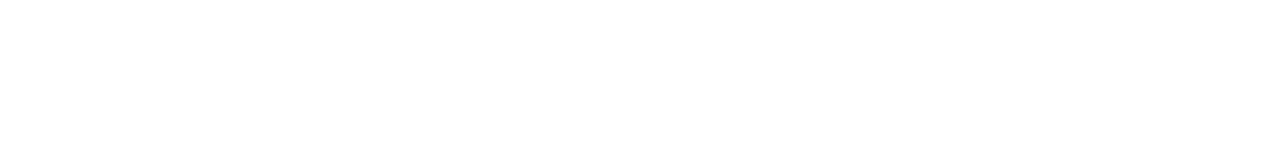
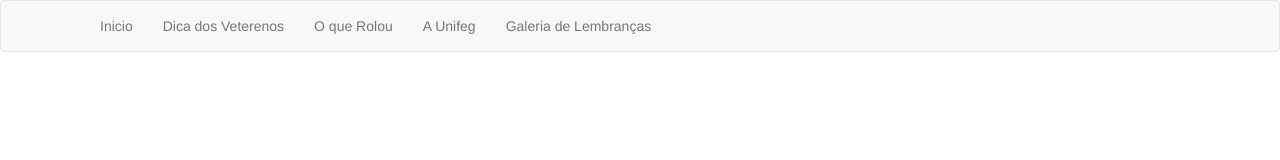
Before and after one commit to Taynalima/BlogdaUnifeg, a plain HTML site: page index.html in a window 1280 px wide. Drawn offline with nearby package versions, Linux system fonts and the light colour scheme.

Commit message:
Criando Menu

```diff
--- a/index.html
+++ b/index.html
@@ -4,5 +4,47 @@
 <head>
 	<meta charset="utf-8">
 	<link rel="stylesheet" href="css/bootstrap.min.css">
-	<meta name="viewport" content="width=device-width, initial-scale=1">
+    <meta name="viewport" content="width=device-width, initial-scale=1">
+    <title>BLOG DA UNIFEG!</title>
 </head>
+<body>
+    <header>
+        <nav class="navbar navbar-default">
+			<div class="container">
+				<div class="navbar-header">
+					<button type="button" class="navbar-toggle collapsed" data-toggle="collapse" data-target="#collapse-navbar" aria-expanded="false">
+						<span class="sr-only">Toggle navigation</span>
+						<span class="icon-bar"></span>
+						<span class="icon-bar"></span>
+						<span class="icon-bar"></span>
+					</button>
+				</div>
+				<div class="collapse navbar-collapse" id="collapse-navbar">
+					<ul class="nav navbar-nav">
+						<li>
+							<a href="#sobre-nos">Inicio</a>
+						</li>
+						<li>
+							<a href="#nossos-projetos">Dica dos Veterenos</a>
+						</li>
+						<li>
+							<a href="#depoimentos">O que Rolou</a>
+						</li>
+						<li>
+							<a href="#video">A Unifeg</a>
+						</li>
+						<li>
+							<a href="#contato">Galeria de Lembranças</a>
+						</li>
+					</ul>
+				</div>
+			</div>
+		</nav>
+    </header>
+
+
+
+    <script src="/js/bootstrap.min.js"></script>
+    <script src="/js/jquery.js"></script>
+</body>
+</html>
```
